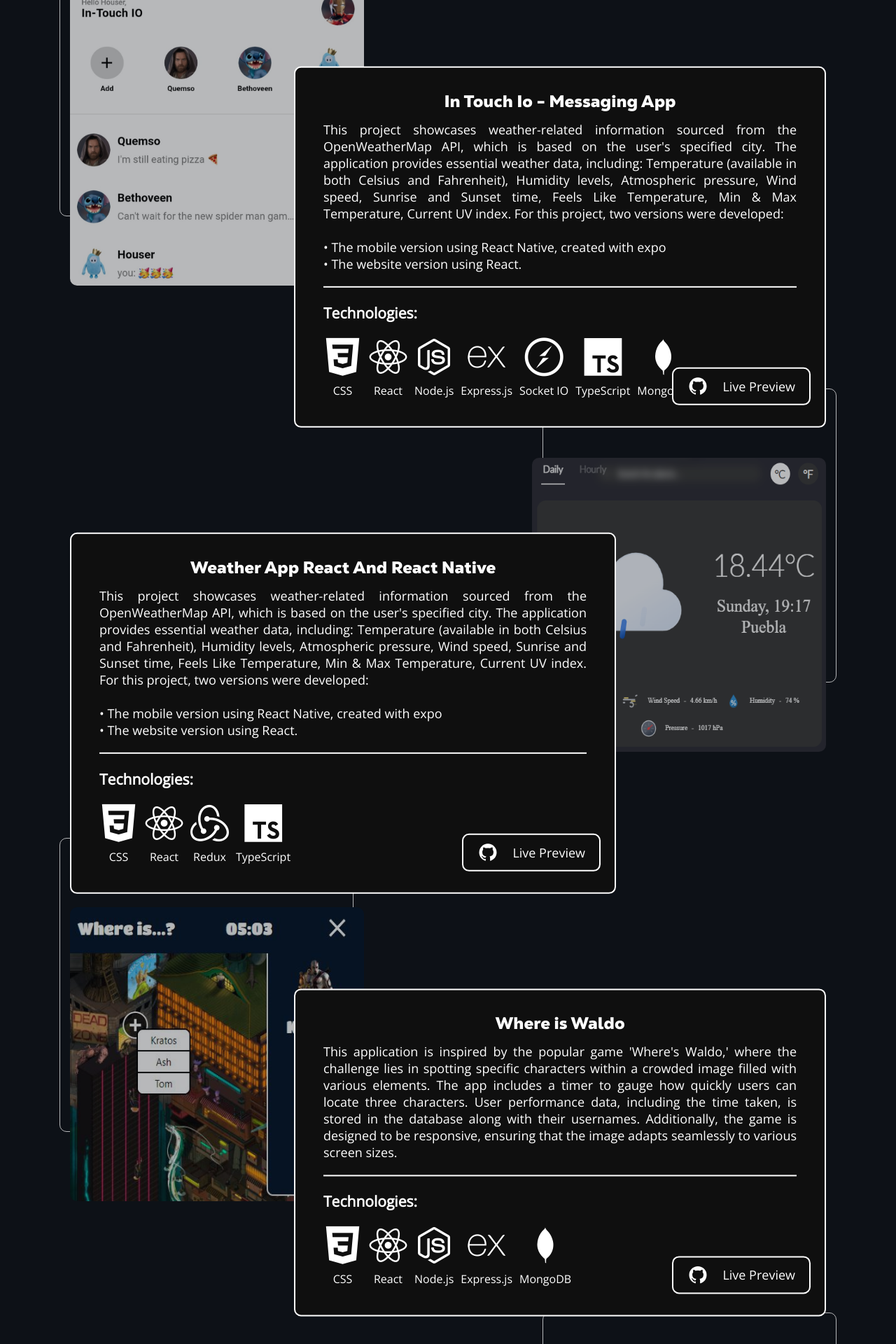
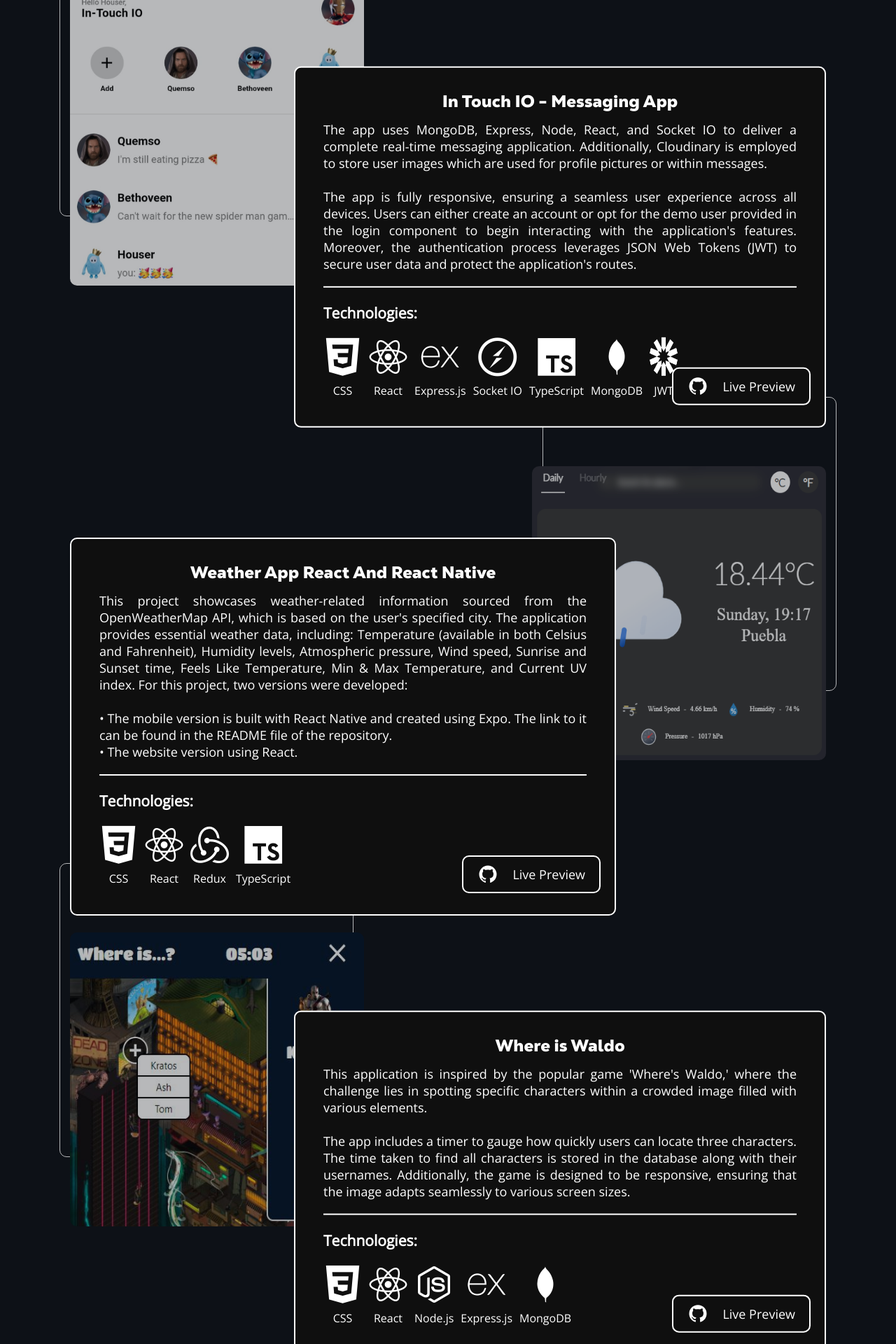
Before and after one commit to Houser97/Portfolio, a React (Create React App) app: page / in a window 1280 px wide. Shown: the part 1960-3880 px from the top of the page at 70% size. Built offline with nearby package versions, Linux system fonts and the light colour scheme.

Commit message:
Improve project descriptions

```diff
--- a/src/constants/index.js
+++ b/src/constants/index.js
@@ -112,22 +112,21 @@ export const icons = [
 
 export const projects = [
     {
-        title: 'In Touch Io - Messaging App',
+        title: 'In Touch IO - Messaging App',
         image: InTouchIo,
-        description: `This project showcases weather-related information sourced from the OpenWeatherMap API, which is based on the user's specified city. The application provides essential weather data, including: Temperature (available in both Celsius and Fahrenheit), Humidity levels, Atmospheric pressure, Wind speed, Sunrise and Sunset time, Feels Like Temperature, Min & Max Temperature, Current UV index. For this project, two versions were developed:
+        description: `The app uses MongoDB, Express, Node, React, and Socket IO to deliver a complete real-time messaging application. Additionally, Cloudinary is employed to store user images which are used for profile pictures or within messages.
 
-        \u2022    The mobile version using React Native, created with expo
-        \u2022    The website version using React.`,
-        technologies: ['MongoDB', 'Express.js', 'React', 'Node.js', 'CSS', 'TypeScript', 'Socket IO'],
+        The app is fully responsive, ensuring a seamless user experience across all devices.  Users can either create an account or opt for the demo user provided in the login component to begin interacting with the application's features. Moreover, the authentication process leverages JSON Web Tokens (JWT) to secure user data and protect the application's routes.`,
+        technologies: ['MongoDB', 'Express.js', 'React', 'CSS', 'TypeScript', 'Socket IO', 'JWT'],
         github: 'https://github.com/Houser97/In-Touch-IO',
         preview: 'https://in-touch-io.onrender.com',
     },
     {
         title: `Weather App React And React Native`,
         image: Weather,
-        description: `This project showcases weather-related information sourced from the OpenWeatherMap API, which is based on the user's specified city. The application provides essential weather data, including: Temperature (available in both Celsius and Fahrenheit), Humidity levels, Atmospheric pressure, Wind speed, Sunrise and Sunset time, Feels Like Temperature, Min & Max Temperature, Current UV index. For this project, two versions were developed:
+        description: `This project showcases weather-related information sourced from the OpenWeatherMap API, which is based on the user's specified city. The application provides essential weather data, including: Temperature (available in both Celsius and Fahrenheit), Humidity levels, Atmospheric pressure, Wind speed, Sunrise and Sunset time, Feels Like Temperature, Min & Max Temperature, and Current UV index. For this project, two versions were developed:
 
-        \u2022    The mobile version using React Native, created with expo
+        \u2022    The mobile version is built with React Native and created using Expo. The link to it can be found in the README file of the repository.
         \u2022    The website version using React.`,
         technologies: ['CSS','Redux','React', 'TypeScript'],
         github: 'https://github.com/Houser97/Weather-App',
@@ -136,7 +135,9 @@ export const projects = [
     {
         title: 'Where is Waldo',
         image: Waldo,
-        description: "This application is inspired by the popular game 'Where's Waldo,' where the challenge lies in spotting specific characters within a crowded image filled with various elements. The app includes a timer to gauge how quickly users can locate three characters. User performance data, including the time taken, is stored in the database along with their usernames. Additionally, the game is designed to be responsive, ensuring that the image adapts seamlessly to various screen sizes.",
+        description: `This application is inspired by the popular game 'Where's Waldo,' where the challenge lies in spotting specific characters within a crowded image filled with various elements.
+
+        The app includes a timer to gauge how quickly users can locate three characters. The time taken to find all characters is stored in the database along with their usernames. Additionally, the game is designed to be responsive, ensuring that the image adapts seamlessly to various screen sizes.`,
         technologies: ['MongoDB', 'Express.js', 'React', 'Node.js', 'CSS'],
         github: 'https://github.com/Houser97/Where-is-walso-V2',
         preview: 'https://whereisgame.onrender.com/',
@@ -144,13 +145,13 @@ export const projects = [
     {
         title: 'Shopping Cart',
         image: Shopping,
-        description: `The project emulates a Shopping Cart page with several noteworthy features:
+        description: `The project emulates a Shopping Cart page with several features:
 
         \u2022 Users can comment on available items and provide ratings based on their experiences.\t
         \u2022 Comments are interactive, allowing users to like or dislike them.\t
         \u2022 Items can be added to the user's cart, displaying the total amount in the cart and the price to be paid.\t
 
-        User registration is facilitated through the use of Node.js and MongoDB as the server and database technologies. Additionally, Redux Toolkit has been implemented for efficient global state management, while Tailwind CSS has been employed for styling the application`,
+        User registration is facilitated through the use of Node.js and MongoDB as the server and database technologies. Additionally, Redux Toolkit has been implemented for efficient global state management, while Tailwind CSS has been employed for styling the application.`,
         technologies: ['Tailwind CSS','Redux','MongoDB', 'Express.js', 'React', 'Node.js', 'Passport'],
         github: 'https://github.com/Houser97/Shopping-Cart',
         preview: 'https://shopping-cart-a2.onrender.com/',
@@ -158,9 +159,9 @@ export const projects = [
     {
         title: 'Disney Replica',
         image: Disney,
-        description: `The application enables users to create an account using Passport, which incorporates a salting feature to enhance password security. Users can personalize their profiles by selecting a profile picture from a range of provided images, with the flexibility to update it at their convenience.
+        description: `The application enables users to create an account using Passport, which incorporates a salting feature to enhance password security. Users can personalize their profiles by selecting a profile picture from a range of provided images.
 
-        Moreover, the application features a WATCHLIST section that displays movies or series added by users. These selections are indicated by a checkmark SVG, signifying that the content has been successfully added. Users can easily remove items from their watchlist by clicking on the SVG. In total, approximately 21 images were utilized to enhance the user experience.`,
+        Moreover, the application features a WATCHLIST section users can see the movies or series they've added from the available options. These selections are indicated by a checkmark SVG, signifying that the content has been successfully added. Users can easily remove items from their watchlist by clicking on the SVG. In total, approximately 21 images were utilized.`,
         technologies: ['MongoDB', 'Express.js', 'React', 'Node.js', 'Passport', 'CSS', 'TypeScript'],
         github: 'https://github.com/Houser97/Disney-V2',
         preview: 'https://disneyplus-54yk.onrender.com/',
```
